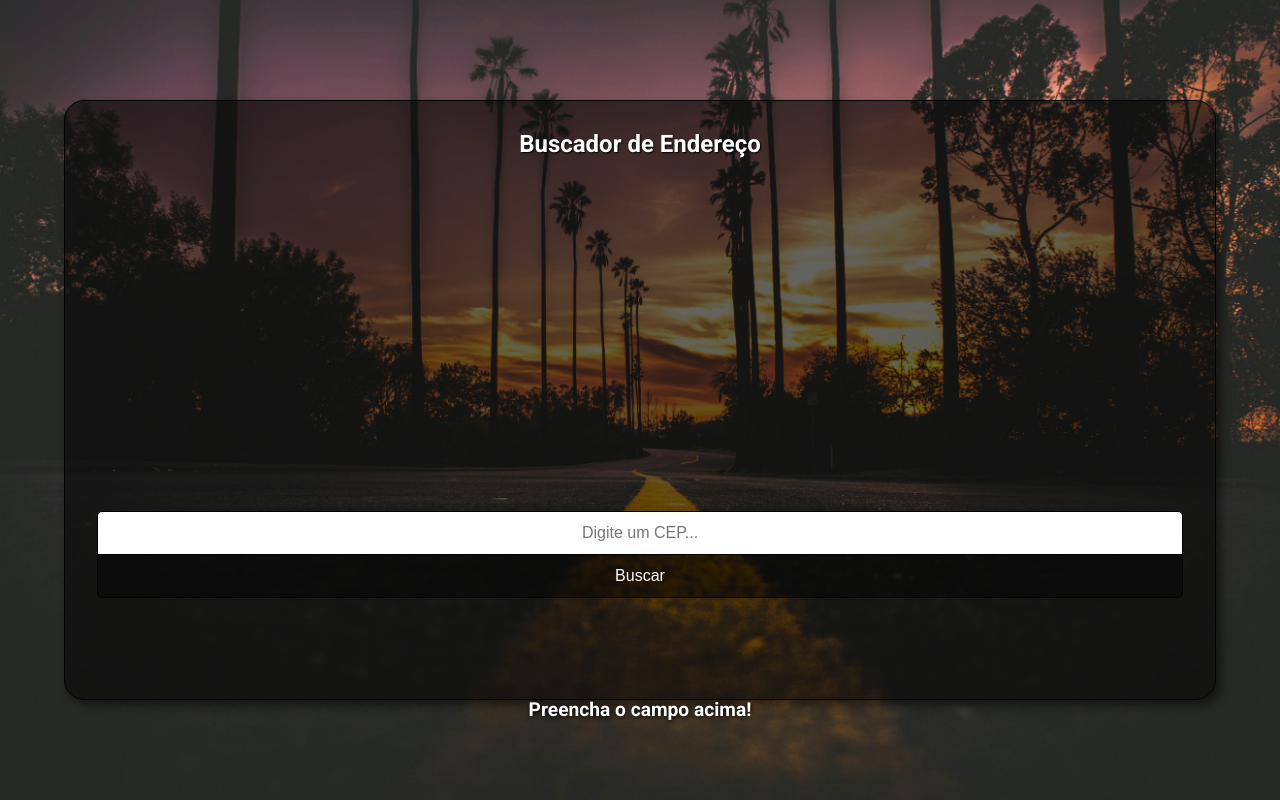
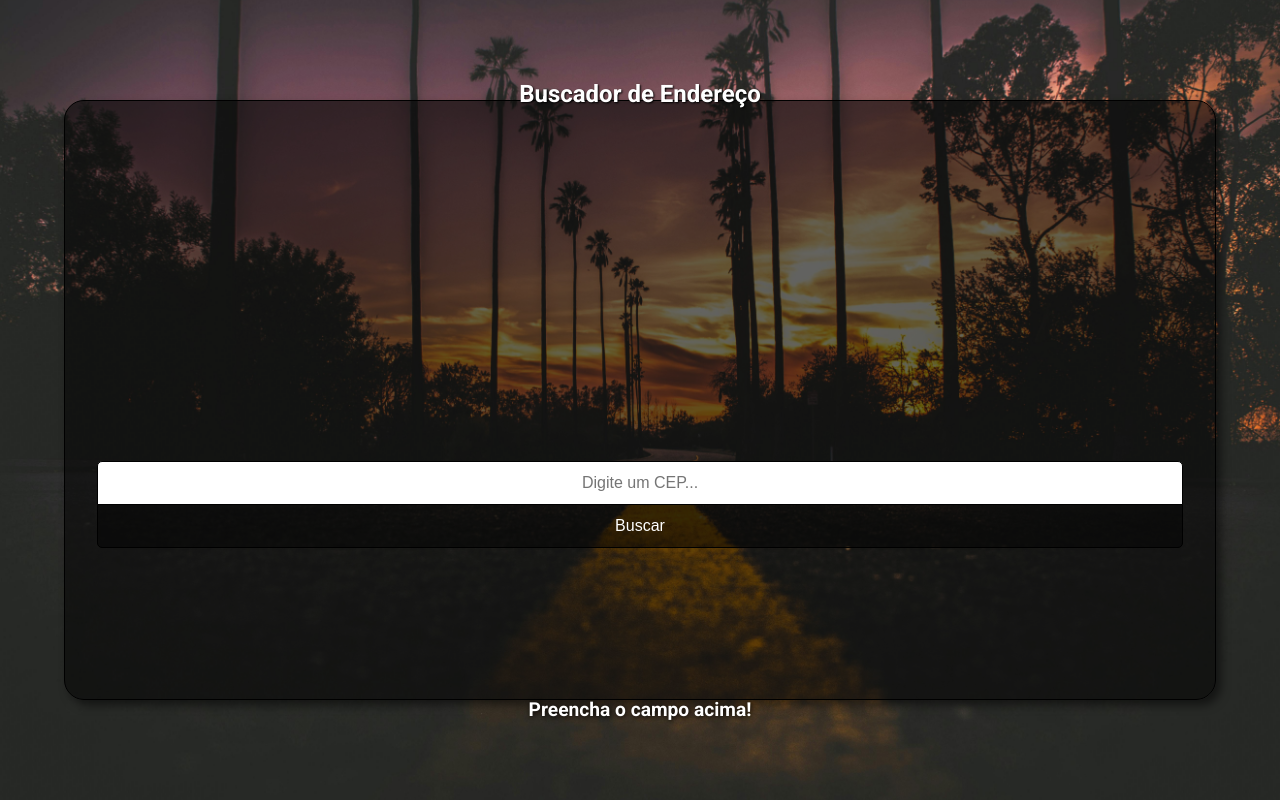
Before and after one commit to GRodrigues10/Projeto-Localizador, a plain HTML site: page index.html in a window 1280 px wide. Drawn offline with Linux system fonts and the light colour scheme.

Commit message:
Update style.css

```diff
--- a/estilos/style.css
+++ b/estilos/style.css
@@ -43,6 +43,8 @@ h1 {
     color: #FFFFFF;
     text-shadow: 1px 1px 2px black;
     margin: 50px 0 20px; /* Combine margin-top e margin-bottom */
+    position: relative;
+    bottom: 50px;
 }
 
 #input {
@@ -55,6 +57,8 @@ h1 {
     margin-bottom: -1px;
     text-align: center;
     outline: none;
+    position: relative;
+    bottom: 50px;
 }
 
 button {
@@ -67,6 +71,8 @@ button {
     cursor: pointer;
     font-size: 16px;
     transition: background-color 0.5s;
+    position: relative;
+    bottom: 50px;
 }
 
 button:hover {
```
